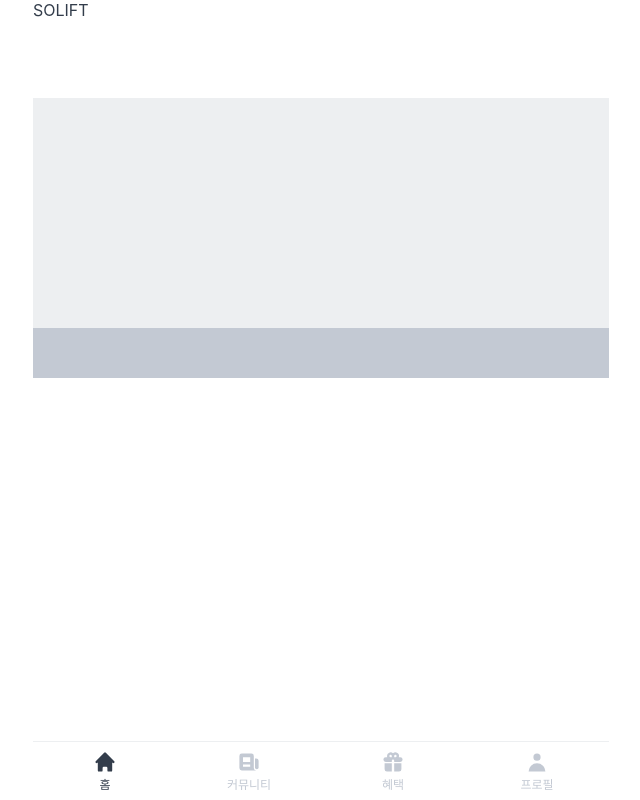
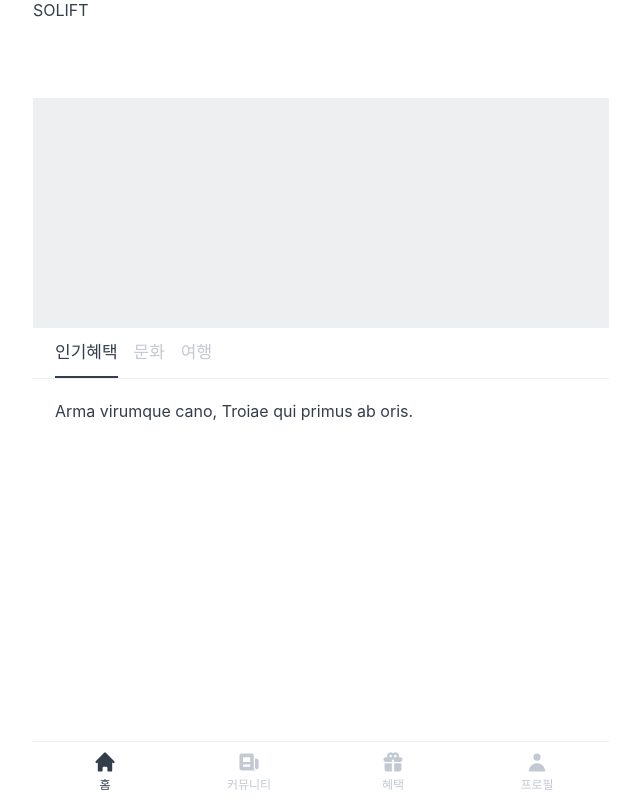
Before and after one commit to k1a11220/solift-web, a Next.js app: page / in a window 1280 px wide. Shown: the whole page, without its empty margins (319-959 px from the left). Built offline with nearby package versions, Linux system fonts and the light colour scheme; a web font is replaced by a local one.

Commit message:
Implement tab indicator

```diff
--- /dev/null
+++ b/components/tab-indicator/index.tsx
@@ -0,0 +1,93 @@
+import styled from "@emotion/styled";
+import { useState } from "react";
+
+const Tabs = styled.div``;
+
+const TabListWrapper = styled.div`
+  background-color: var(--white);
+  height: 50px;
+  border-bottom: 1px solid var(--grey100);
+  position: sticky;
+  top: 0;
+`;
+
+const TabList = styled.div`
+  display: flex;
+  gap: 1rem;
+  overflow-x: auto;
+`;
+
+const Item = styled.div`
+  font-size: 17px;
+  min-width: fit-content;
+  margin-top: 14px;
+  color: var(--grey200);
+  height: 100%;
+  padding-bottom: 13px;
+
+  &:first-of-type {
+    margin-left: 22px;
+  }
+`;
+
+const TabPanels = styled.div`
+  margin: 22px;
+`;
+
+const TabIndicator = () => {
+  const [activeTab, setActiveTab] = useState(0);
+
+  return (
+    <Tabs aria-label="History of Ancient Rome">
+      <TabListWrapper>
+        <TabList>
+          <Item
+            style={{
+              color: activeTab === 0 ? "var(--grey500)" : "var(--grey200)",
+              borderBottom: activeTab === 0 ? "2px solid var(--grey500)" : "",
+              fontWeight: activeTab === 0 ? "500" : "400",
+            }}
+            onClick={() => setActiveTab(0)}
+            key="FoR"
+          >
+            인기혜택
+          </Item>
+          <Item
+            style={{
+              color: activeTab === 1 ? "var(--grey500)" : "var(--grey200)",
+              borderBottom: activeTab === 1 ? "2px solid var(--grey500)" : "",
+              fontWeight: activeTab === 1 ? "500" : "400",
+            }}
+            onClick={() => setActiveTab(1)}
+            key="MaR"
+          >
+            문화
+          </Item>
+          <Item
+            style={{
+              color: activeTab === 2 ? "var(--grey500)" : "var(--grey200)",
+              borderBottom: activeTab === 2 ? "2px solid var(--grey500)" : "",
+              fontWeight: activeTab === 2 ? "500" : "400",
+            }}
+            onClick={() => setActiveTab(2)}
+            key="Emp"
+          >
+            여행
+          </Item>
+        </TabList>
+      </TabListWrapper>
+
+      <TabPanels>
+        {activeTab === 0 && (
+          <div key="FoR">Arma virumque cano, Troiae qui primus ab oris.</div>
+        )}
+        {activeTab === 1 && (
+          <div key="MaR">Senatus Populusque Romanusenatus</div>
+        )}
+        {activeTab === 2 && <div key="Emp">Alea jacta est.</div>}
+      </TabPanels>
+    </Tabs>
+  );
+};
+
+export default TabIndicator;
--- a/pages/index.tsx
+++ b/pages/index.tsx
@@ -1,6 +1,7 @@
 import styled from "@emotion/styled";
 import type { NextPage } from "next";
 import BottomTabs from "../components/bottom-tabs";
+import TabIndicator from "../components/tab-indicator";
 
 const Header = styled.header`
   height: 98px;
@@ -9,11 +10,6 @@ const Header = styled.header`
 const SlideContainer = styled.div`
   background-color: var(--grey100);
   height: 230px;
-`;
-
-const TabIndicator = styled.div`
-  background-color: var(--grey200);
-  height: 50px;
 `;
 
 const Home: NextPage = () => {
```
Also changed, not shown: components/tab-list/index.tsx (deleted).
